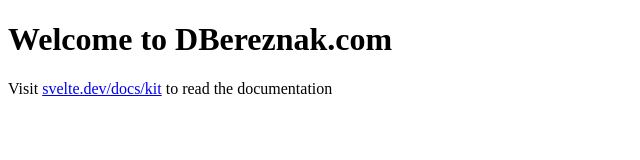
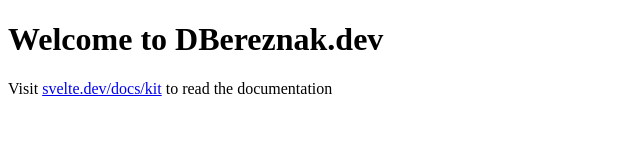
Before and after one commit to DBereznak/dbereznak.com, a SvelteKit app: page / in a window 1280 px wide. Shown: the top 160 px of the page, without its empty margins (0-640 px from the left). Built offline with nearby package versions, Linux system fonts and the light colour scheme.

Commit message:
renamed extension

```diff
--- a/src/routes/+page.svelte
+++ b/src/routes/+page.svelte
@@ -1,5 +1,5 @@
 <script lang="ts">
-    let name = "DBereznak.com";
+    let name = "DBereznak.dev";
 </script>
 
 <h1>Welcome to {name}</h1>
```
